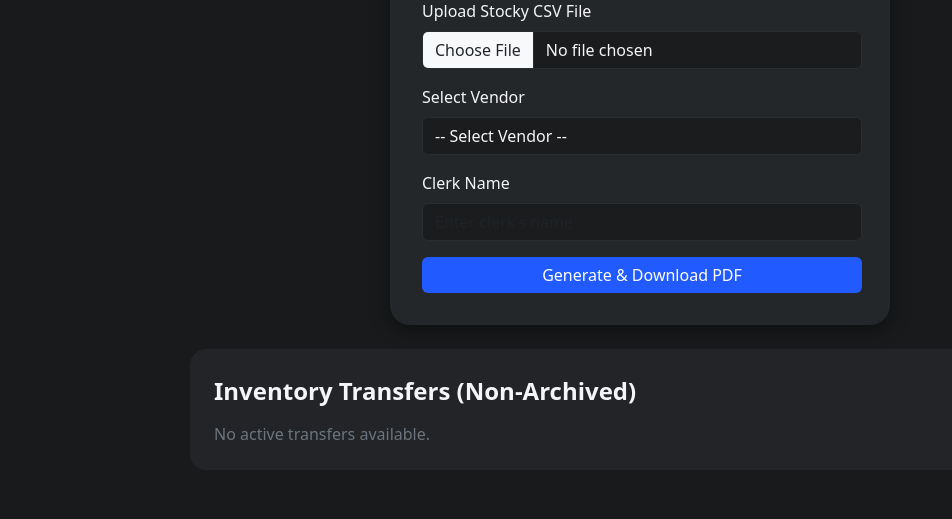
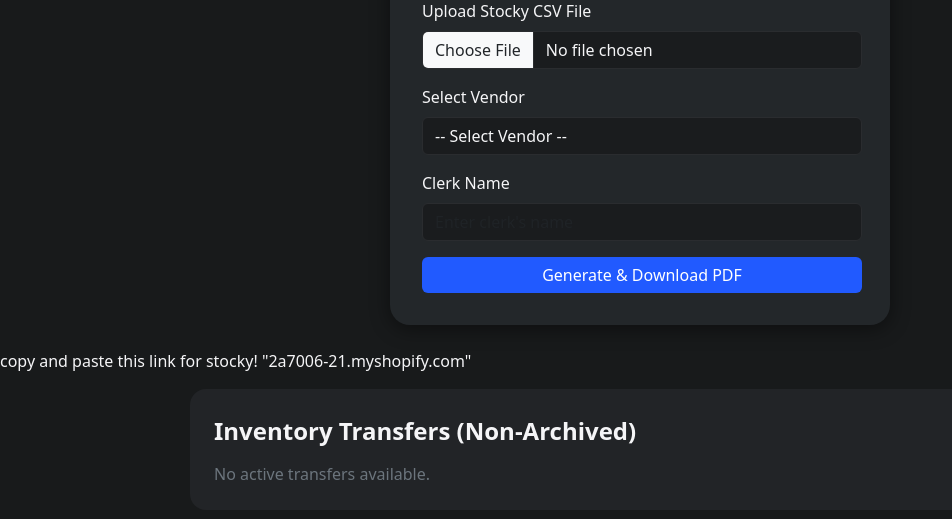
Before and after one commit to ITASFrank/pdf-transfers, a Flask app: template templates/index.html in a window 1280 px wide. Shown: the part 241-760 px from the top of the page, without its empty margins (0-952 px from the left). Run offline with Flask 3, Linux system fonts and the light colour scheme; the template is opened without the code that fills it, so the values that code supplies are empty.

Commit message:
added c&p link

```diff
--- a/templates/index.html
+++ b/templates/index.html
@@ -56,6 +56,7 @@
         <button class="btn btn-primary w-100" type="submit">Generate & Download PDF</button>
     </form>
 </div>
+<p> copy and paste this link for stocky! "2a7006-21.myshopify.com" </p>
 
 <div class="active-list">
     <h4 class="mb-3" style="font-weight: 700;">Inventory Transfers (Non-Archived)</h4>
```
